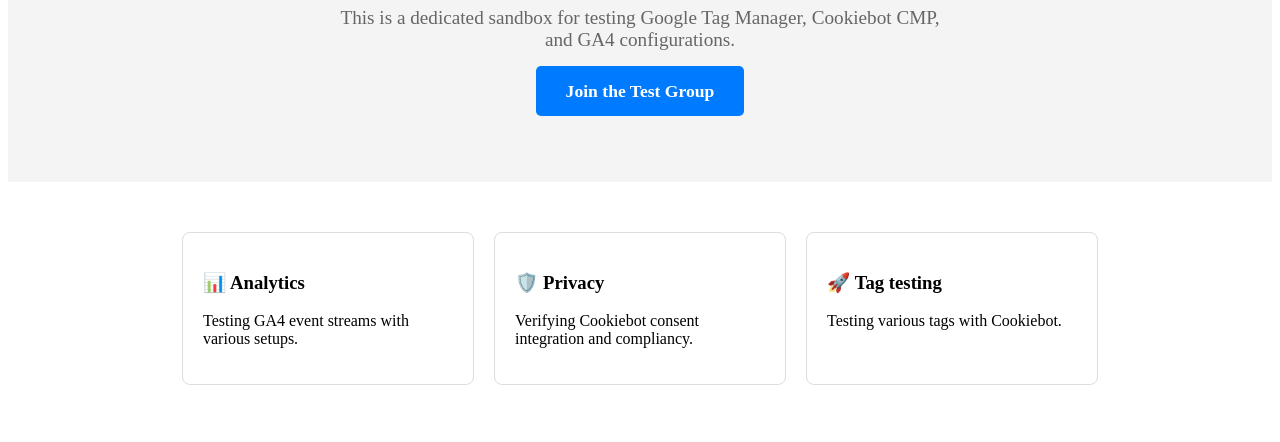
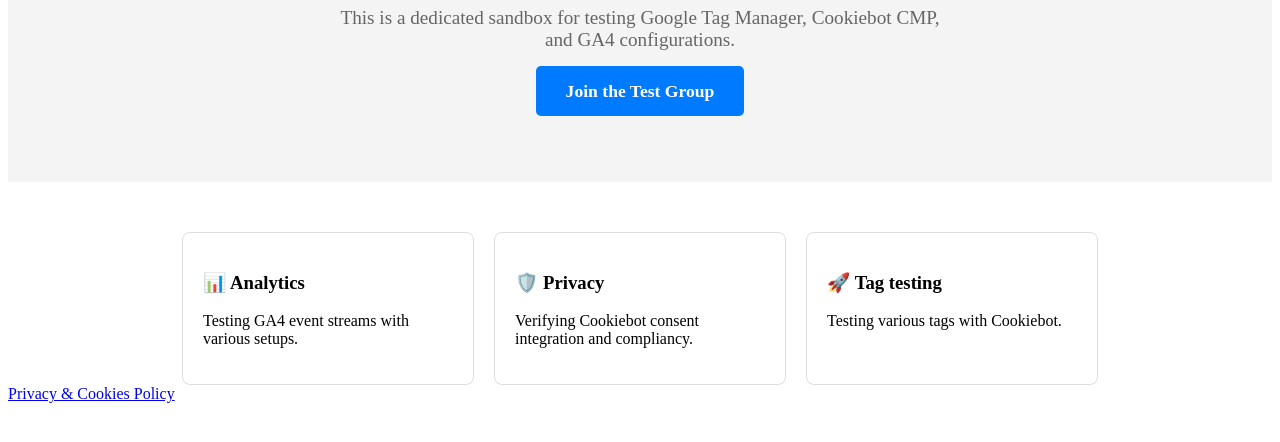
Before and after one commit to Rhugl/GTM-Test, a plain HTML site: page index.html in a window 1280 px wide. Shown: the part 186-628 px from the top of the page. Drawn offline with Linux system fonts and the light colour scheme.

Commit message:
Update index.html - footer

```diff
--- a/index.html
+++ b/index.html
@@ -43,3 +43,7 @@
 </div>
 </body>
 </html>
+
+<footer>
+    <a href="privacy.html">Privacy & Cookies Policy</a>
+</footer>
```
